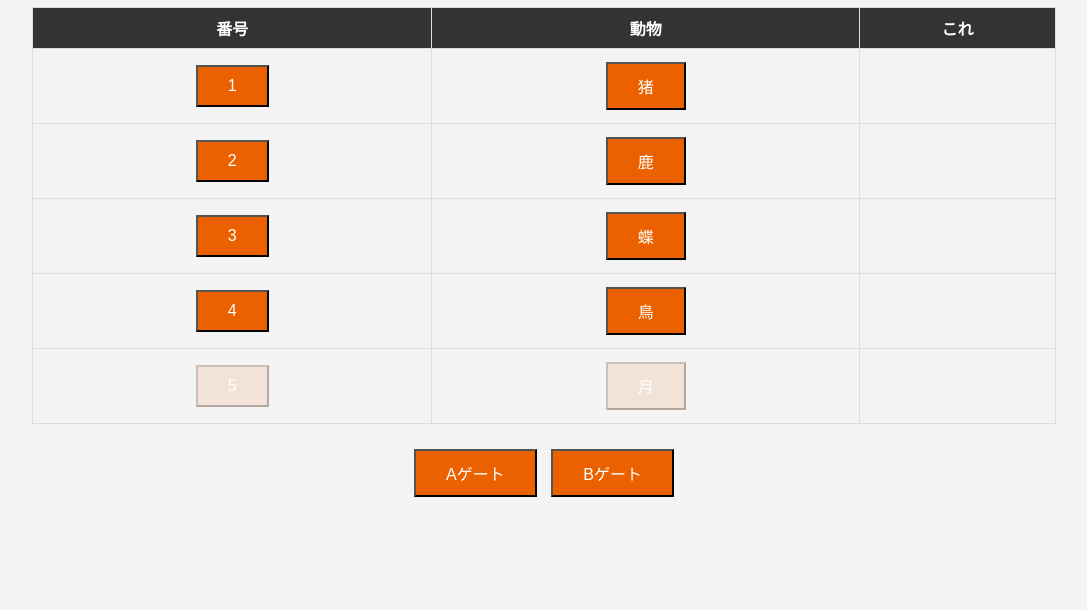
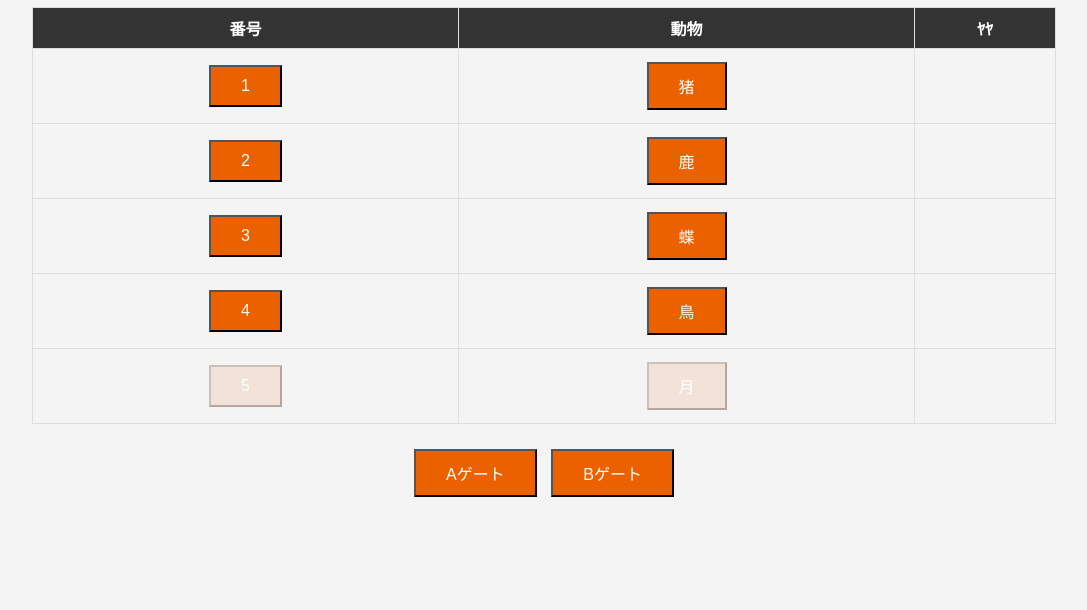
Before and after one commit to not-nappo/bp-gate, a plain HTML site: page index.html in a window 1280 px wide. Shown: the part 190-800 px from the top of the page, without its empty margins (96-1183 px from the left). Drawn offline with Linux system fonts and the light colour scheme.

Commit message:
Update index.html

```diff
--- a/index.html
+++ b/index.html
@@ -65,7 +65,7 @@
         <tr>
             <th>番号</th>
             <th>動物</th>
-            <th>これ</th>
+            <th>ﾔﾔ</th>
         </tr>
         <tr>
             <td><button class="numbers" id="number-1" onclick="selectOption(0)">1</button></td>
```
